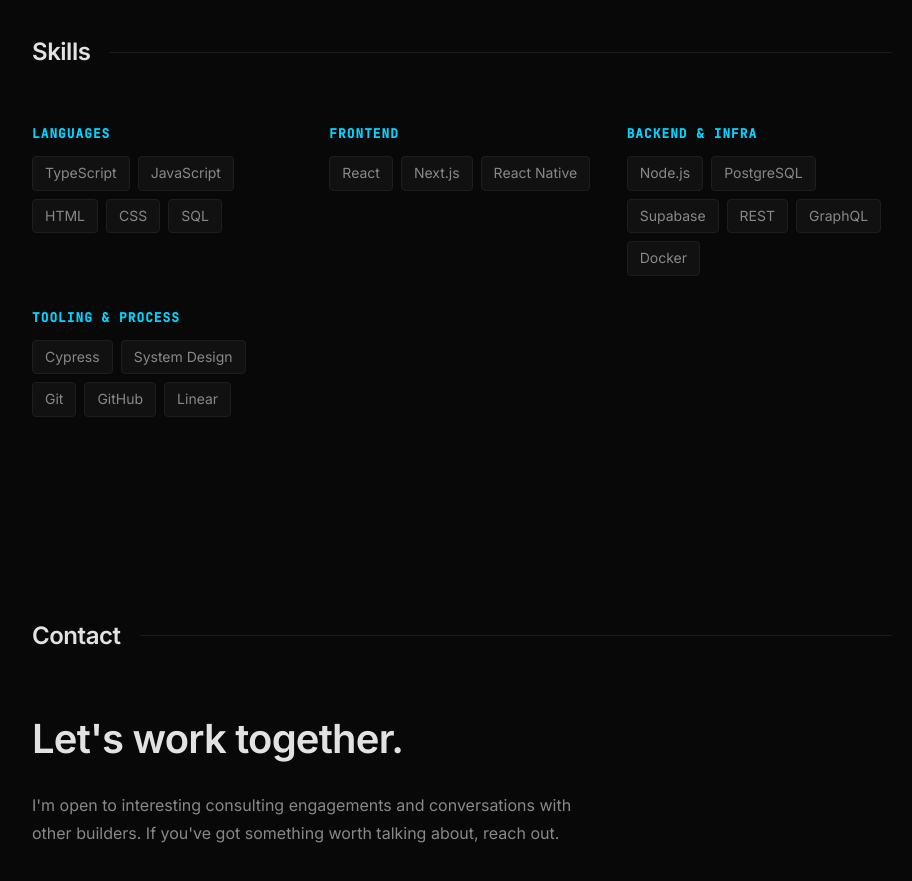
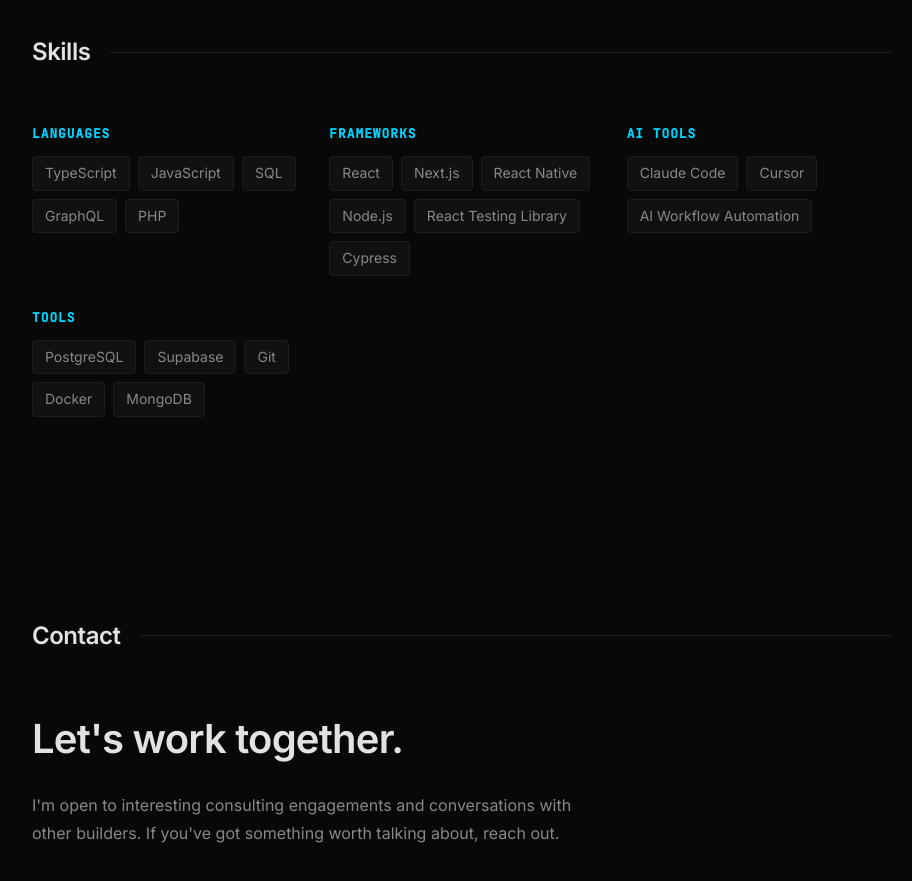
Before and after one commit to idifyable/daytonrjohnson, a Next.js app: page / in a window 1280 px wide. Shown: the part 2940-3821 px from the top of the page, without its empty margins (178-1090 px from the left). Built offline with nearby package versions, Linux system fonts and the light colour scheme.

Commit message:
Updating skills

```diff
--- a/src/components/Skills.tsx
+++ b/src/components/Skills.tsx
@@ -8,19 +8,19 @@
 const SKILL_GROUPS = [
   {
     label: 'Languages',
-    skills: ['TypeScript', 'JavaScript', 'HTML', 'CSS', 'SQL'],
+    skills: ['TypeScript', 'JavaScript', 'SQL', 'GraphQL', 'PHP'],
   },
   {
-    label: 'Frontend',
-    skills: ['React', 'Next.js', 'React Native'],
+    label: 'Frameworks',
+    skills: ['React', 'Next.js', 'React Native', 'Node.js', 'React Testing Library', 'Cypress'],
   },
   {
-    label: 'Backend & Infra',
-    skills: ['Node.js', 'PostgreSQL', 'Supabase', 'REST', 'GraphQL', 'Docker'],
+    label: 'AI Tools',
+    skills: ['Claude Code', 'Cursor', 'AI Workflow Automation'],
   },
   {
-    label: 'Tooling & Process',
-    skills: ['Cypress', 'System Design', 'Git', 'GitHub', 'Linear'],
+    label: 'Tools',
+    skills: ['PostgreSQL', 'Supabase', 'Git', 'Docker', 'MongoDB'],
   },
 ];
 
```
